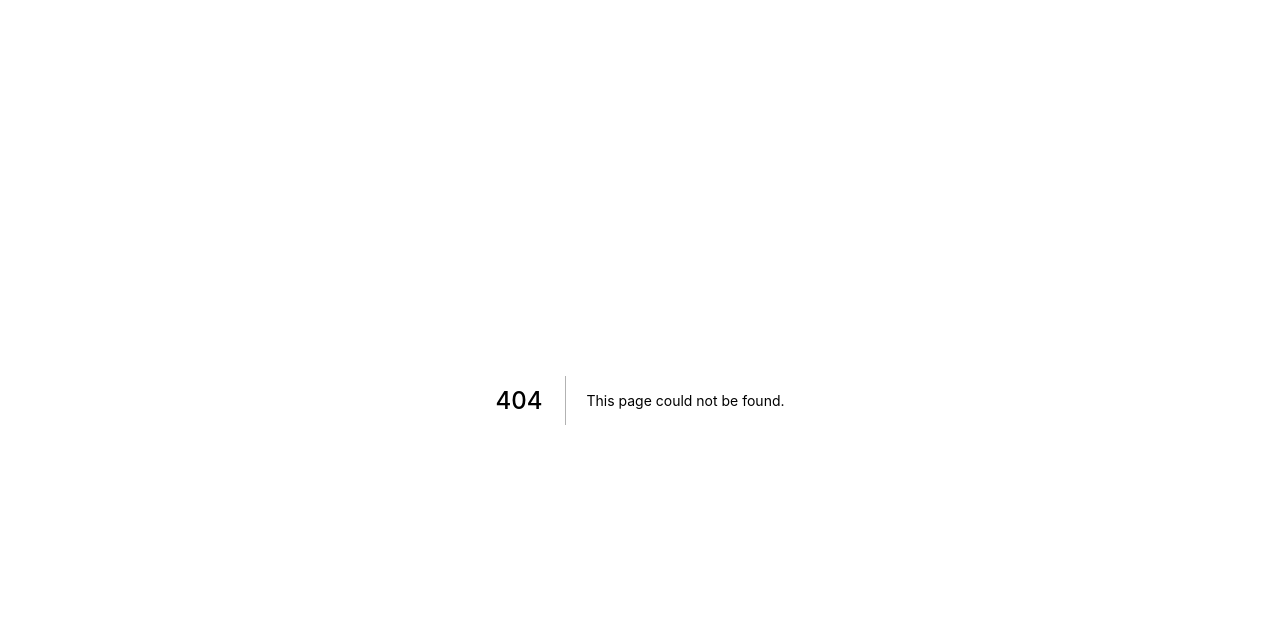
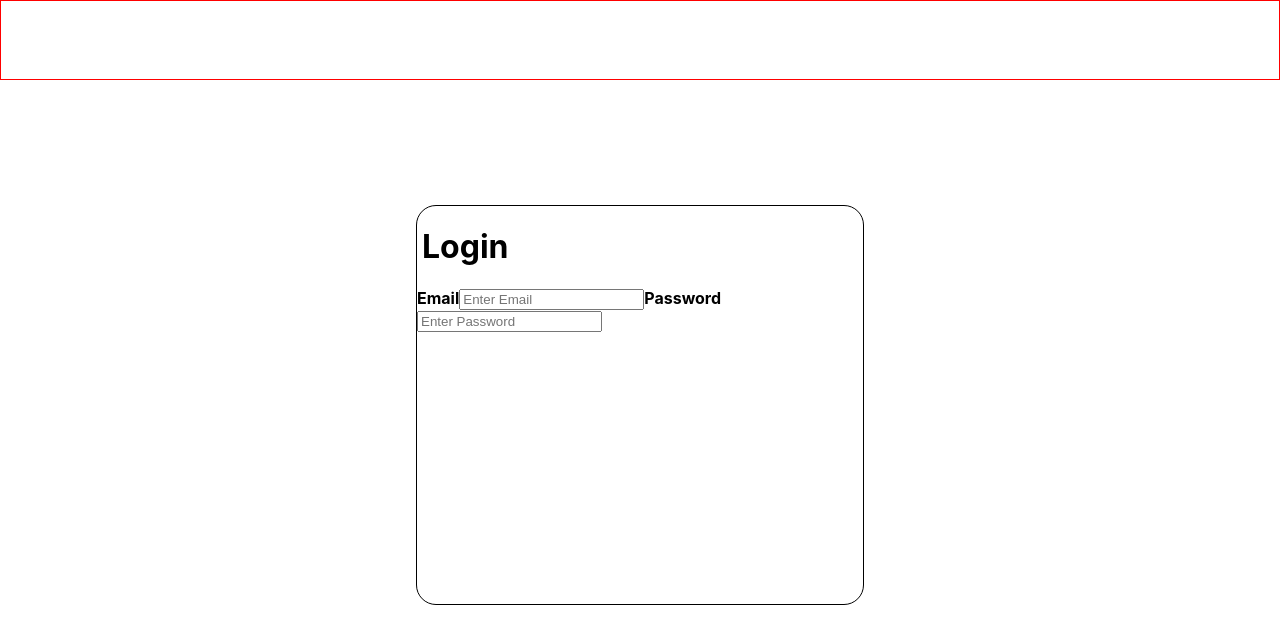
Before and after one commit to build-umass/phenom-2, a Next.js app: page /login in a window 1280 px wide. Before the commit this address had no page. Shown: the top 644 px of the page. Built offline with nearby package versions, Linux system fonts and the light colour scheme; no server answers.

Commit message:
pre bootstrap commit

```diff
--- a/pages/_app.js
+++ b/pages/_app.js
@@ -1,7 +1,11 @@
 import '../styles/globals.css'
+import '../styles/login.css'
+import Login from './login'
 
 function MyApp({ Component, pageProps }) {
-  return <Component {...pageProps} />
+  // return <Component {...pageProps} />
+  return <Login />
+
 }
 
 export default MyApp
--- /dev/null
+++ b/pages/login.js
@@ -0,0 +1,49 @@
+import Head from 'next/head'
+import Image from 'next/image'
+import styles from '../styles/Home.module.css'
+import clientPromise from '../lib/mongodb'
+
+export default function Login({ isConnected }) {
+    return (
+        <div className='login-page'>
+            <div className='header'>
+                <div className='logo'></div>
+                <div className='line'></div>
+            </div>
+            <div className='login-box'>
+                <div className='title'>
+                    <h1>Login</h1>
+                </div>
+                <div className='forms d-flex flex-column'>
+                    <label htmlFor="email"><b>Email</b></label>
+                    <input type="text" placeholder="Enter Email" name="email" required></input>
+
+                    <label htmlFor="password"><b>Password</b></label>
+                    <input type="text" placeholder="Enter Password" name="password" required></input>
+                </div>
+                <div className='click-options'></div>
+                <div className='submit'></div>
+            </div>
+        </div>
+    )
+}
+
+// https://nextjs.org/docs/basic-features/data-fetching/get-server-side-props
+export async function getServerSideProps(context) {
+    try {
+      // client.db() will be the default database passed in the MONGODB_URI
+      // You can change the database by calling the client.db() function and specifying a database like:
+      // const db = client.db("myDatabase");
+      // Then you can execute queries against your database like so:
+      // db.find({}) or any of the MongoDB Node Driver commands
+      await clientPromise
+      return {
+        props: { isConnected: true },
+      }
+    } catch (e) {
+      console.error(e)
+      return {
+        props: { isConnected: false },
+      }
+    }
+  }
--- /dev/null
+++ b/styles/login.css
@@ -0,0 +1,21 @@
+.login-page {
+  height: 100vh;
+}
+
+.header {
+  height: 10vh;
+  border: 1px solid red;
+}
+
+.login-box {
+  height: 50vh;
+  width: 35vw;
+  margin: auto;
+  border: 1px solid black;
+  margin-top: 125px;
+  border-radius: 20px;
+}
+
+.title {
+  margin-left: 5px;
+}
```
Also changed, not shown: pages/signup.js (added, +30 -0 lines).
